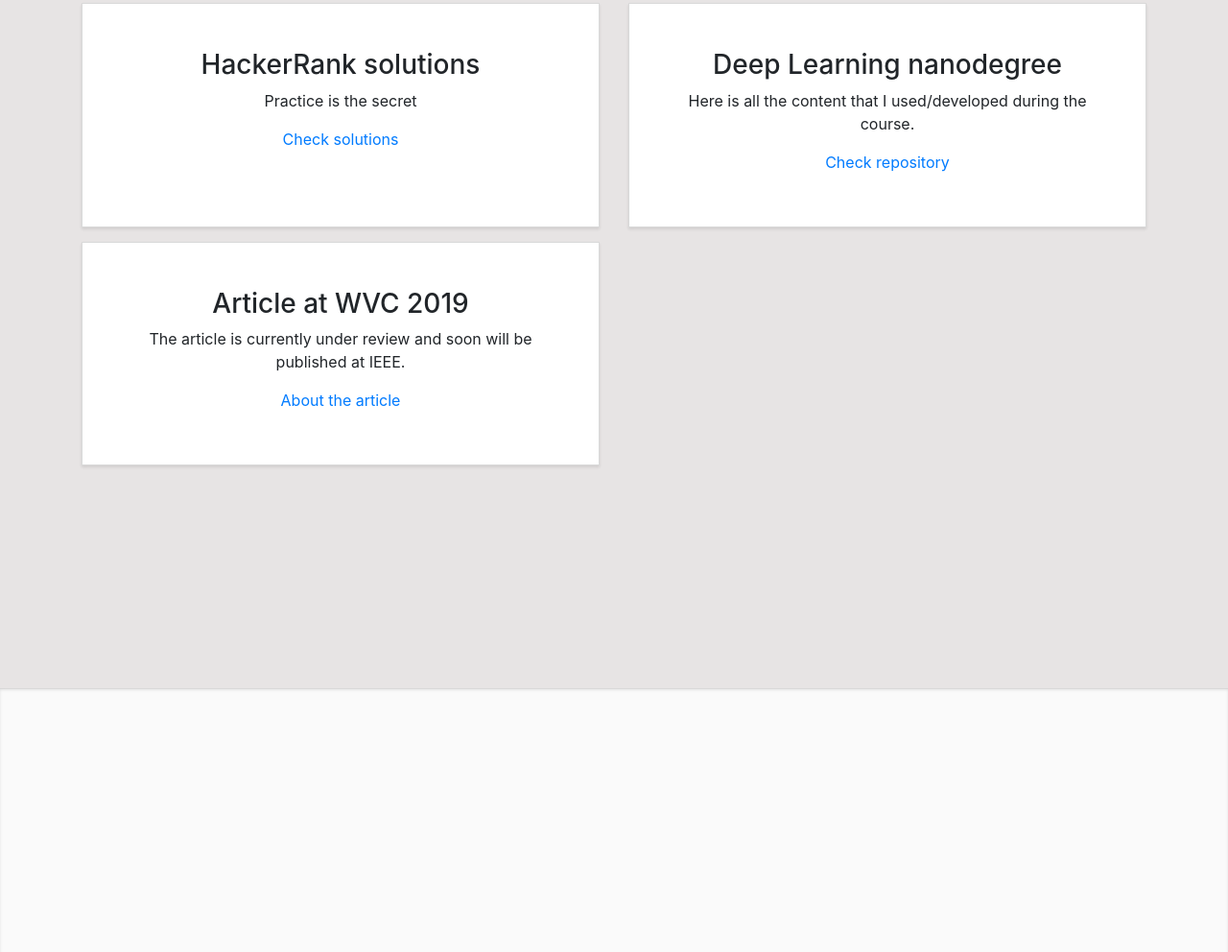
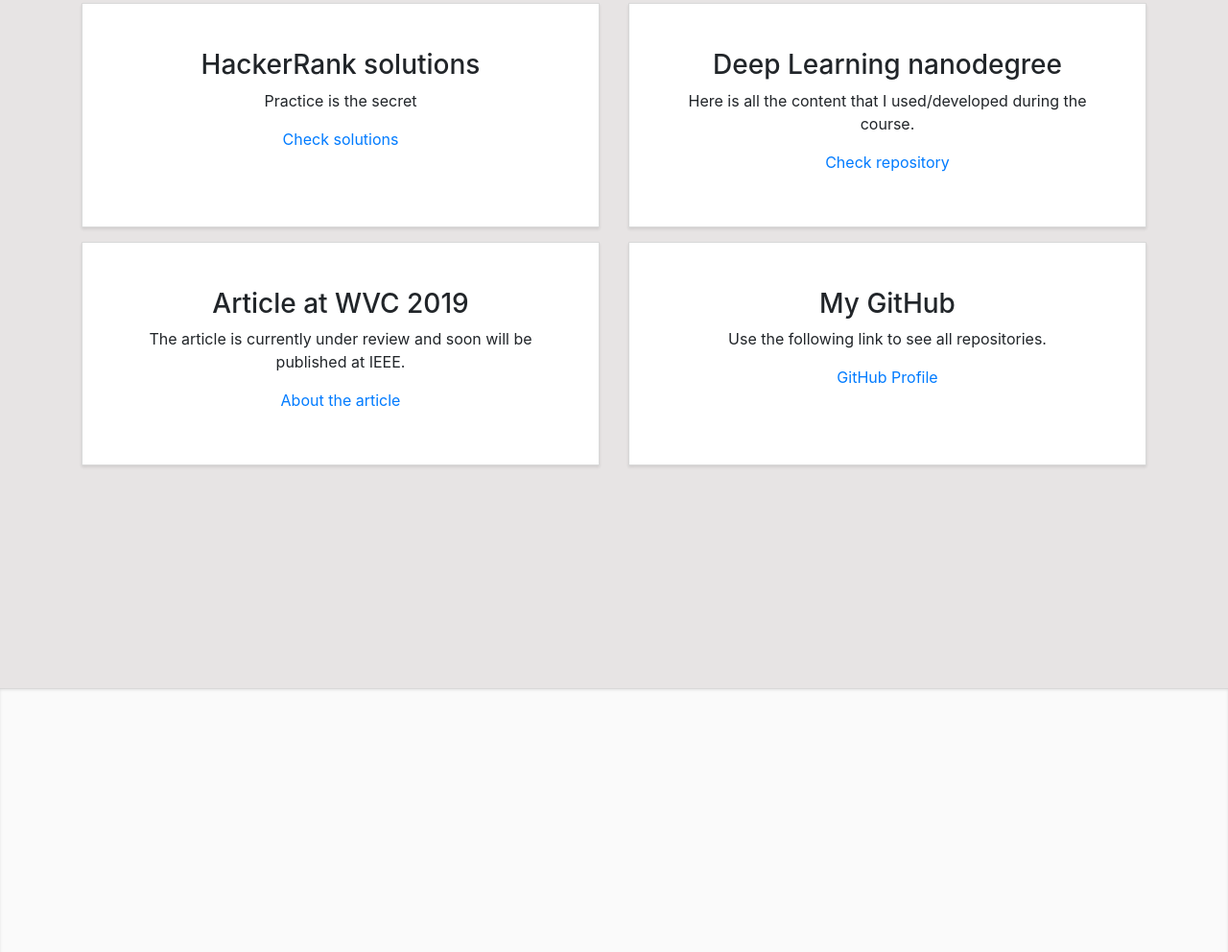
Before and after one commit to MrFrezza/mrfrezza.github.io, a plain HTML site: page index.html in a window 1280 px wide. Shown: the part 883-1875 px from the top of the page at 96% size. Drawn offline with nearby package versions, Linux system fonts and the light colour scheme.

Commit message:
Add link para github profile

```diff
--- a/index.html
+++ b/index.html
@@ -120,6 +120,16 @@
                                     <a target="_blank" href="#" data-toggle="modal" data-target=".bd-example-modal-lg">About the article</a>
                                 </div>
                             </div>
+
+                            <div class="col-6 col-6-medium col-12-small">
+                                    <div class="box style1">
+                                        <h3>My GitHub</h3>
+                                        <p>
+                                            Use the following link to see all repositories.
+                                        </p>
+                                        <a target="_blank" href="https://github.com/MrFrezza">GitHub Profile</a>
+                                    </div>
+                            </div>
                         </div>
                 </div>
             </div>
```
